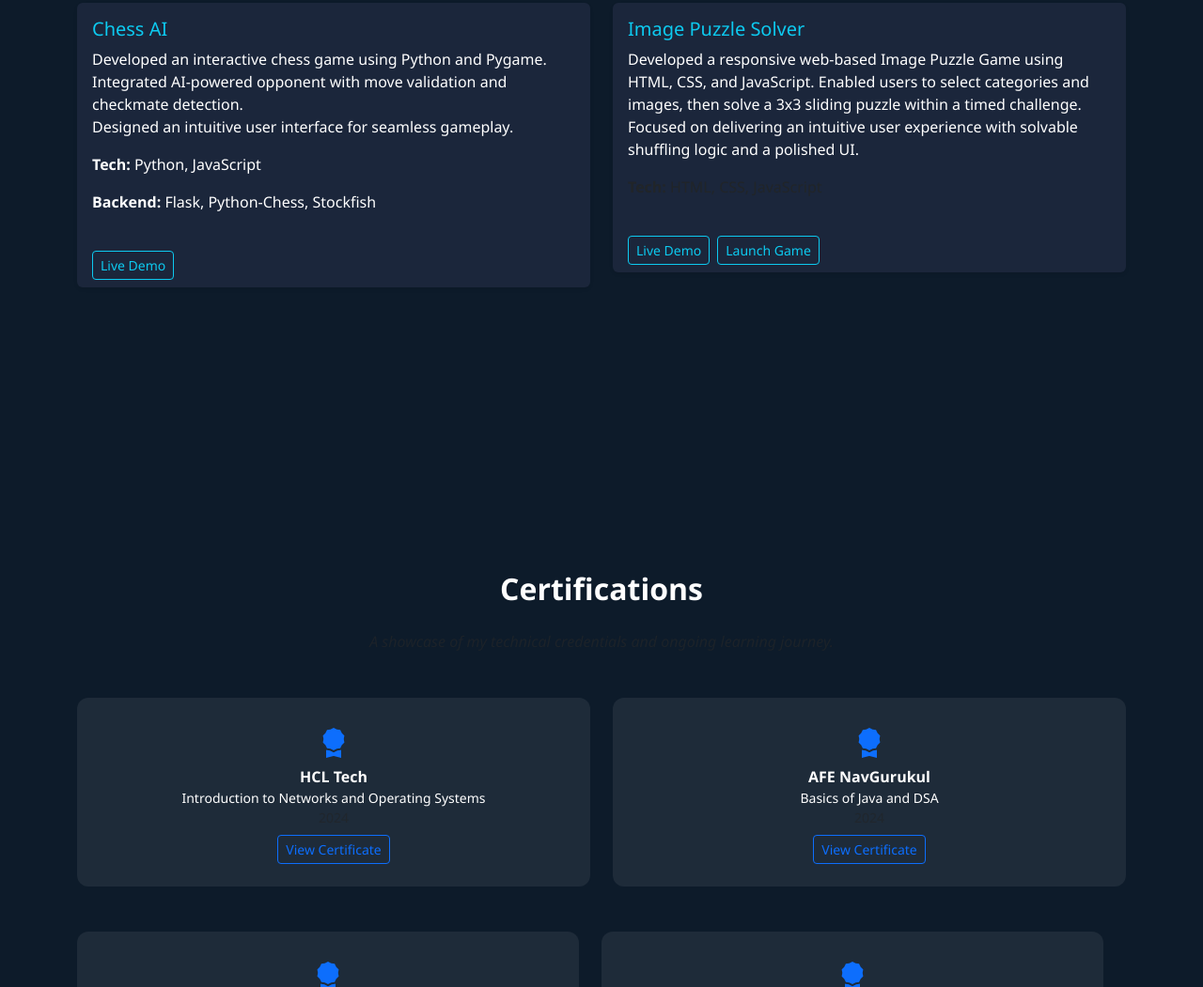
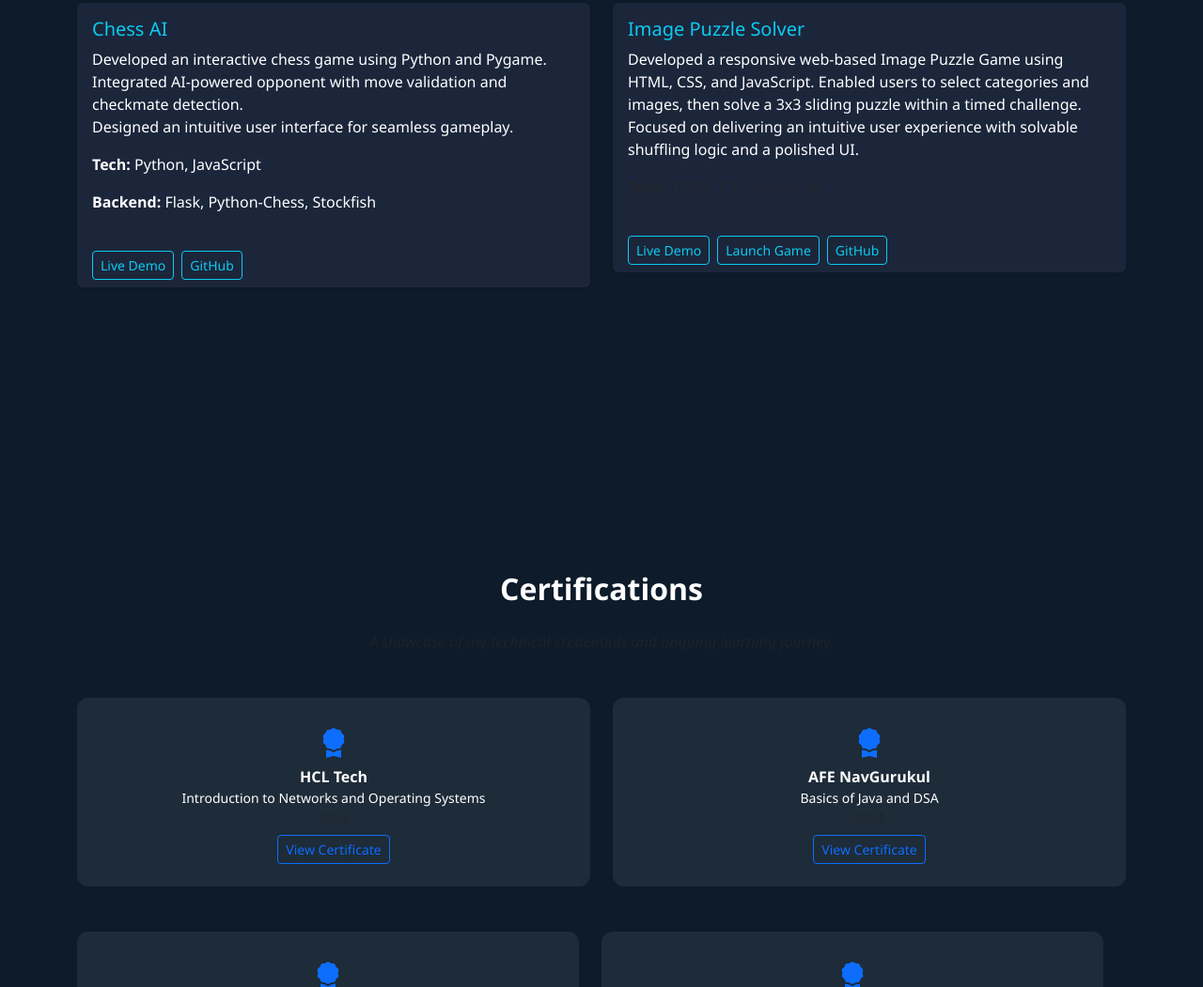
Before and after one commit to KusumaChilakala/Portfolio, a plain HTML site: page index.html in a window 1280 px wide. Shown: the part 3489-4540 px from the top of the page at 94% size. Drawn offline with nearby package versions, Linux system fonts and the light colour scheme; a script that the page names is missing.

Commit message:
Update index.html

```diff
--- a/index.html
+++ b/index.html
@@ -303,6 +303,8 @@ body {
           </div>
           <div class="card-footer bg-transparent border-0 d-flex justify-content-start">
             <a href="https://www.linkedin.com/posts/kusuma-chilakala_chess-ai-game-outsmart-the-machine-activity-7307777507313774592-cI3-?utm_source=share&utm_medium=member_desktop&rcm=ACoAAExqnXsBHyVxkd3cXrnfjDuPXAmrKyv8V00" class="btn btn-outline-info btn-sm me-2" target="_blank">Live Demo</a>
+             <a href=" https://github.com/KusumaChilakala/Chess-Ai" class="btn btn-outline-info btn-sm" target="_blank">GitHub</a>
+
           </div>
         </div>
       </div>
@@ -322,6 +324,7 @@ body {
           <div class="card-footer bg-transparent border-0 d-flex justify-content-start gap-2">
             <a href="https://www.linkedin.com/posts/kusuma-chilakala_im-excited-to-share-my-new-project-activity-7349306795514851328-cLmq?utm_source=share&utm_medium=member_android&rcm=ACoAAExqnXsBHyVxkd3cXrnfjDuPXAmrKyv8V00" class="btn btn-outline-info btn-sm" target="_blank">Live Demo</a>
             <a href="https://kusumachilakala.github.io/Solve-puzzle/index.html" class="btn btn-outline-info btn-sm" target="_blank">Launch Game</a>
+            <a href="https://github.com/KusumaChilakala/Solve-puzzle" class="btn btn-outline-info btn-sm" target="_blank">GitHub</a>
           </div>
         </div>
       </div>
```
